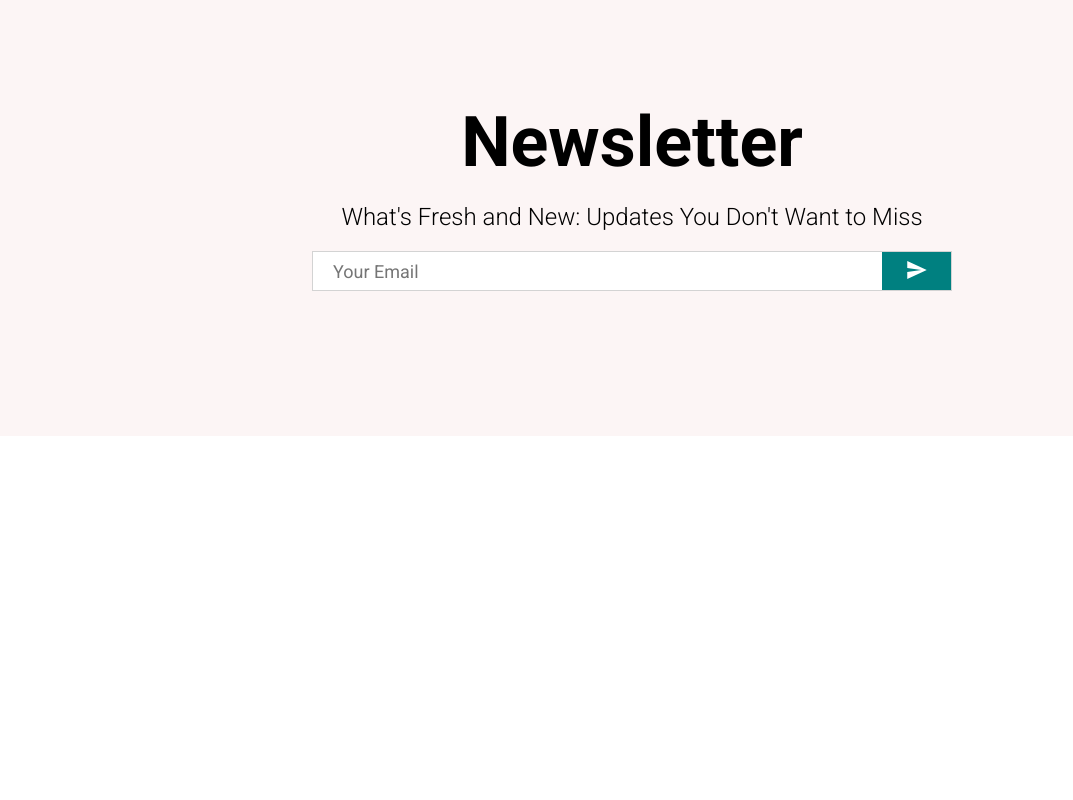
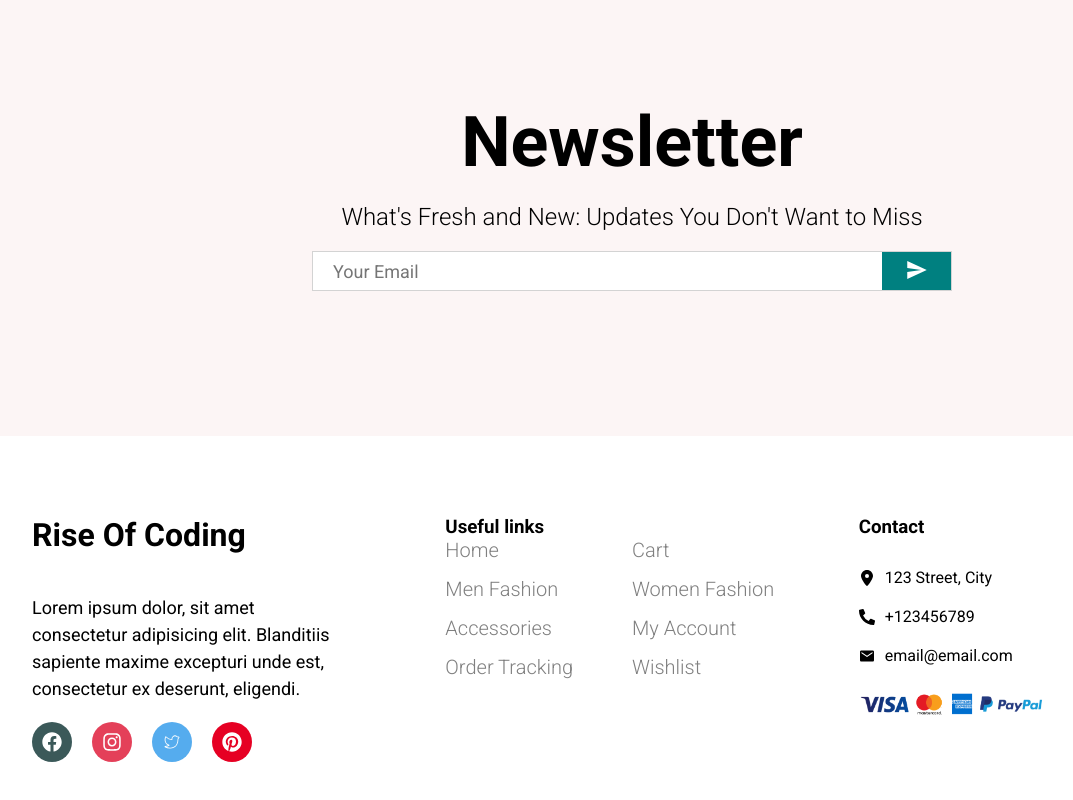
Before and after one commit to VNagorniy/e-commerce-react-website, a React (Vite) app: page / in a window 1280 px wide. Shown: the part 3086-3886 px from the top of the page, without its empty margins (8-1081 px from the left). Before the commit the page ends 3522 px from the top, so only its background shows below. Built offline with nearby package versions, Linux system fonts and the light colour scheme.

Commit message:
feat: add footer block

```diff
--- /dev/null
+++ b/src/components/footer/Footer.jsx
@@ -0,0 +1,59 @@
+import './Footer.css';
+import { CiTwitter } from 'react-icons/ci';
+import { FaFacebook, FaInstagram, FaPhoneAlt, FaPinterest } from 'react-icons/fa';
+import { footerLinks } from '../../data';
+import { FaLocationDot } from 'react-icons/fa6';
+import { IoMdMail } from 'react-icons/io';
+import payment from '../../assets/payment.png';
+
+function Footer() {
+	return (
+		<div className="footer-container">
+			<div className="footer-left">
+				<h1 className="footer-logo">Rise Of Coding</h1>
+				<p className="footer-desc">Lorem ipsum dolor, sit amet consectetur adipisicing elit. Blanditiis sapiente maxime excepturi unde est, consectetur ex deserunt, eligendi.</p>
+				<div className="social-container">
+					<div className="social-icon" style={{ backgroundColor: '#3b5959' }}>
+						<FaFacebook className="icon" />
+					</div>
+					<div className="social-icon" style={{ backgroundColor: '#e44059' }}>
+						<FaInstagram className="icon" />
+					</div>
+					<div className="social-icon" style={{ backgroundColor: '#55acee' }}>
+						<CiTwitter className="icon" />
+					</div>
+					<div className="social-icon" style={{ backgroundColor: '#e60023' }}>
+						<FaPinterest className="icon" />
+					</div>
+				</div>
+			</div>
+
+			<div className="footer-center">
+				<h3>Useful links</h3>
+				<ul className="footer-list">
+					{footerLinks.map((link) => (
+						<li key={link.id} className="footer-list-item">
+							{link.title}
+						</li>
+					))}
+				</ul>
+			</div>
+
+			<div className="footer-right">
+				<h3 className="footer-title">Contact</h3>
+				<div className="contact-item">
+					<FaLocationDot style={{ marginRight: '10px' }} /> 123 Street, City
+				</div>
+				<div className="contact-item">
+					<FaPhoneAlt style={{ marginRight: '10px' }} /> +123456789
+				</div>
+				<div className="contact-item">
+					<IoMdMail style={{ marginRight: '10px' }} /> email@email.com
+				</div>
+				<img src={payment} alt="" className="payment" />
+			</div>
+		</div>
+	);
+}
+
+export default Footer;
--- a/src/pages/home/Home.jsx
+++ b/src/pages/home/Home.jsx
@@ -5,6 +5,7 @@ import Bestsellers from '../../components/products/Bestsellers';
 import NewArrivals from '../../components/products/NewArrivals';
 import Slider from '../../components/slider/Slider';
 import Newsletter from '../../components/newsletter/Newsletter';
+import Footer from '../../components/footer/Footer';
 
 function Home() {
 	return (
@@ -16,6 +17,7 @@ function Home() {
 			<NewArrivals />
 			<Bestsellers />
 			<Newsletter />
+			<Footer />
 		</div>
 	);
 }
```
